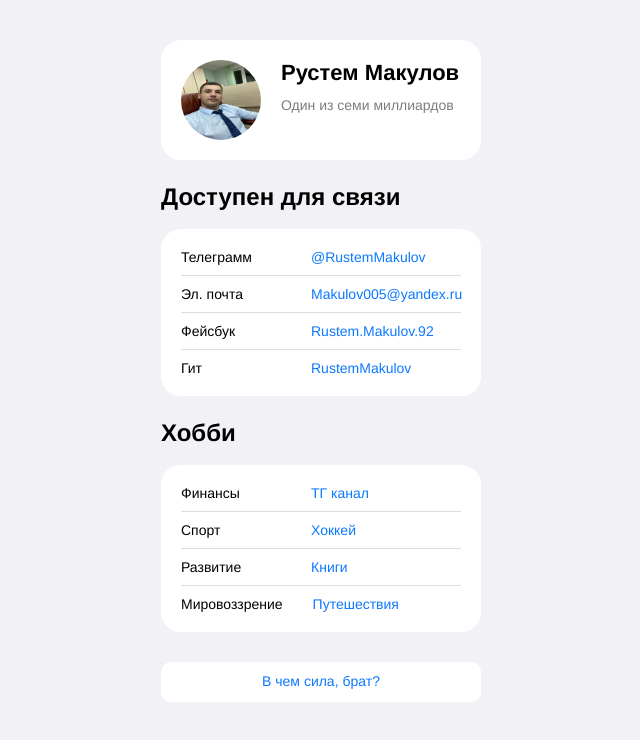
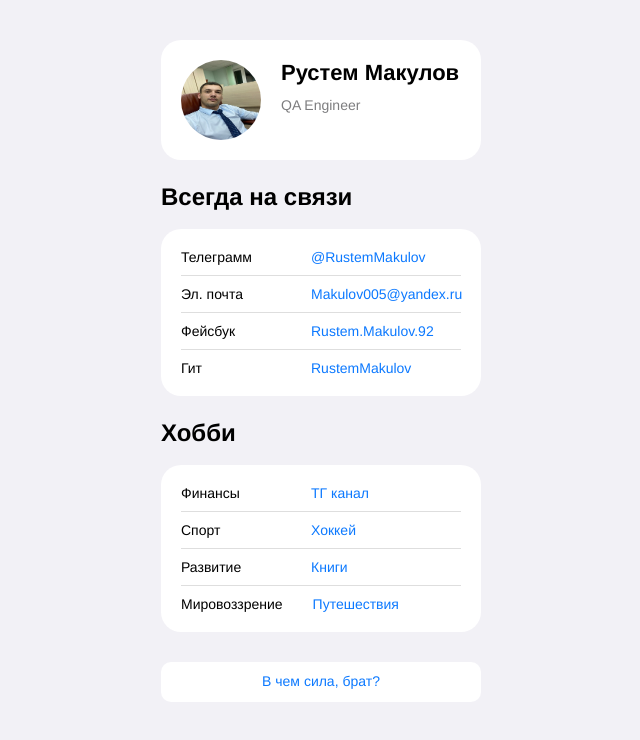
Before and after one commit to RustemMakulov/cv, a plain HTML site: page index.html in a window 1280 px wide. Shown: the whole page, without its empty margins (319-959 px from the left). Drawn offline with Linux system fonts and the light colour scheme.

Commit message:
изменил текст под фото

```diff
--- a/index.html
+++ b/index.html
@@ -13,12 +13,12 @@
       <img src="./avatar.jpg" alt="avatar" class="header__avatar" />
       <div class="header__textContainer">
         <h1 class="header__title">Рустем Макулов</h1>
-        <h3 class="header__subtitle">Один из семи миллиардов</h3>
+        <h3 class="header__subtitle">QA Engineer</h3>
       </div>
     </header>
     <main>
       <section class="links">
-        <h2 class="links__header">Доступен для связи</h2>
+        <h2 class="links__header">Всегда на связи</h2>
         <ul class="links__container">
           <li class="links__link">
             <p class="links__title">Телеграмм</p>
```
